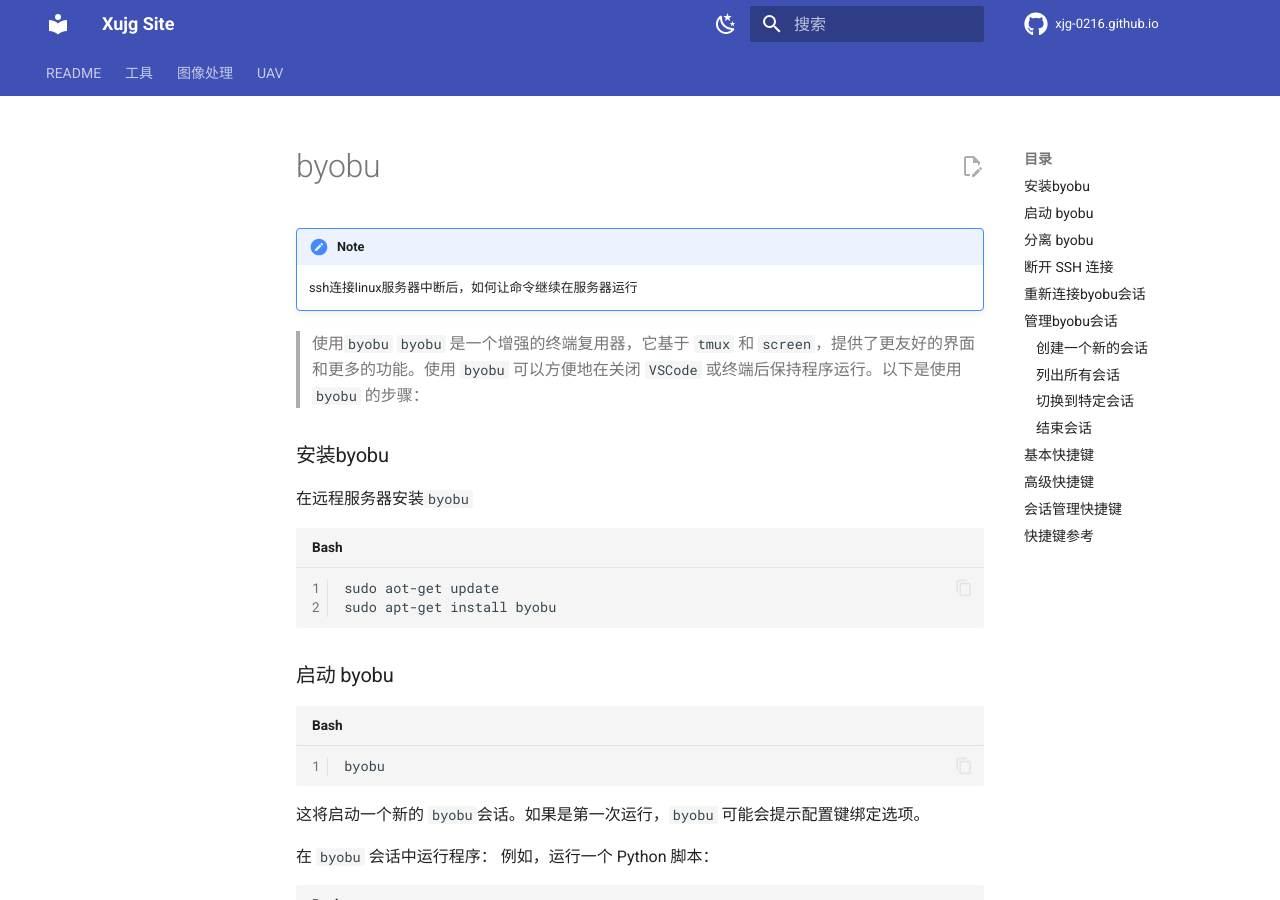
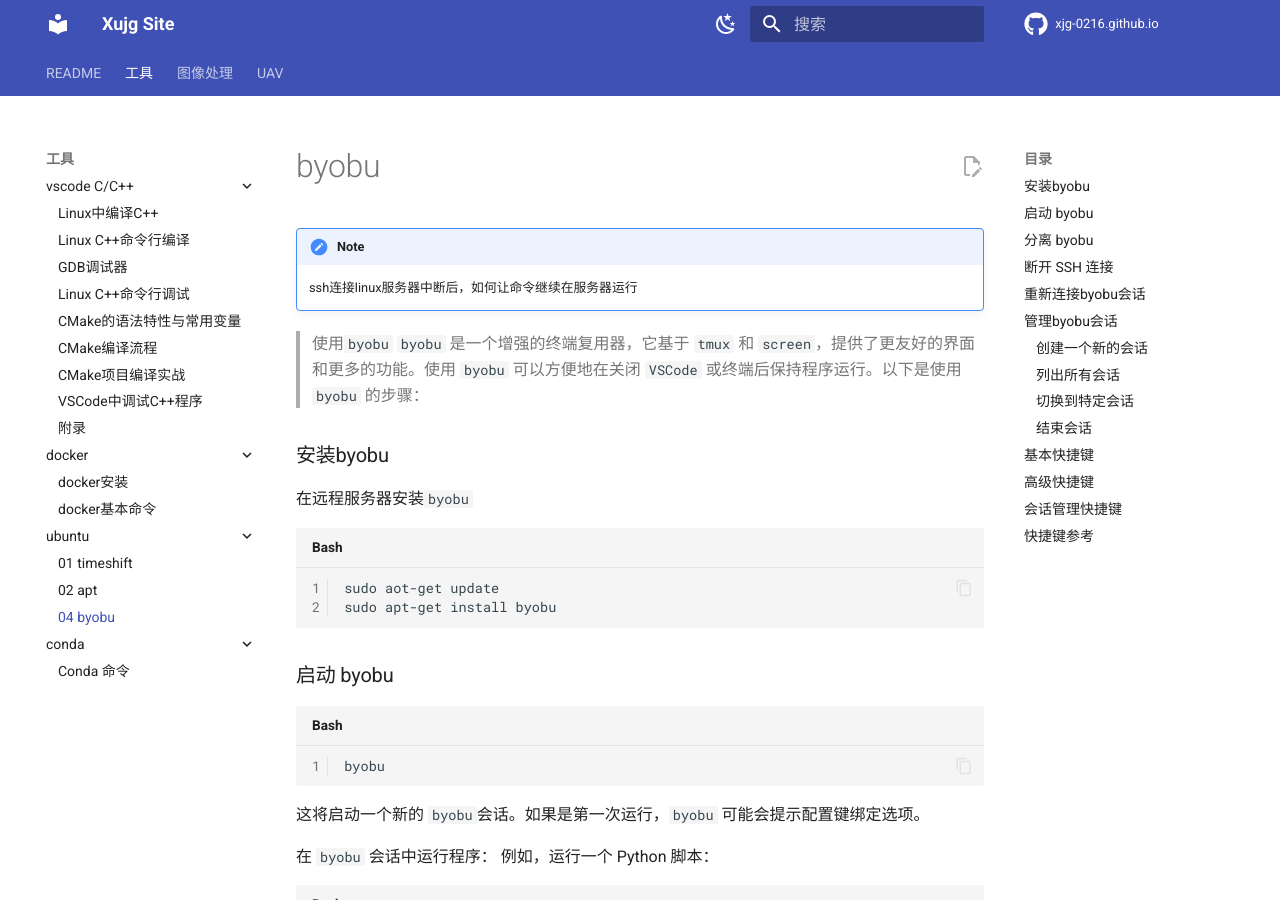
Before and after one commit to Xjg-0216/xjg-0216.github.io, an MkDocs documentation site: the page built from docs/TOOL/ubuntu/04-byobu.md, in a window 1280 px wide and 900 px high. Built offline with MkDocs 1.6.1 and Material for MkDocs 9.7.7, drawn with Linux system fonts in a browser that asks for light colours; nearby versions of some CDN libraries; library files that are not in the unit come from our copies; comment, search, counter and statistics services are not loaded.

Commit message:
update ubuntu

```diff
--- a/mkdocs.yml
+++ b/mkdocs.yml
@@ -24,10 +24,9 @@ nav:
     - ubuntu:
       - TOOL/ubuntu/01-timeshift.md
       - TOOL/ubuntu/02-apt.md
+      - TOOL/ubuntu/04-byobu.md
     - conda:
       - TOOL/conda.md
-    - byobu:
-      - TOOL/byobu.md
   - 图像处理:
     # - IMAGE_PROCESS/01-ISP.md
     - IMAGE_PROCESS/02-OpenDroneMap.md
```
Also changed, not shown: docs/TOOL/ubuntu/04-byobu.md (renamed from docs/TOOL/ubuntu/byobu.md).
